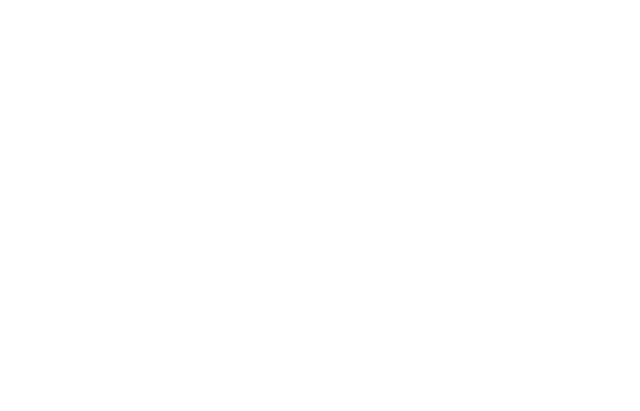
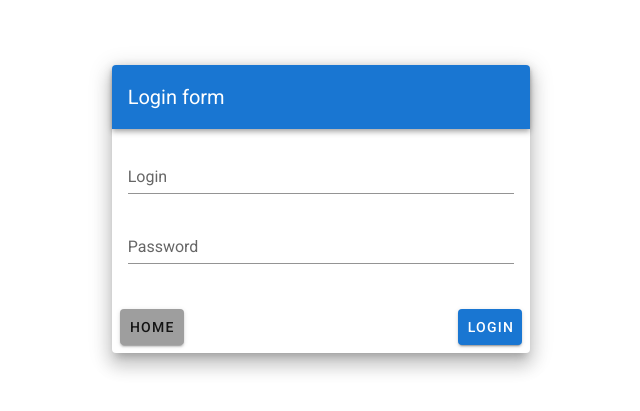
Before and after one commit to wrathchild14/musiCo-front, a Vue app in the folder musico/: page /sign-in in a window 1280 px wide. Shown: the part 191-602 px from the top of the page, without its empty margins (319-959 px from the left). Built offline with nearby package versions, Linux system fonts and the light colour scheme.

Commit message:
Sign-in basic

```diff
--- a/musico/src/router/index.js
+++ b/musico/src/router/index.js
@@ -4,8 +4,7 @@
 
 Vue.use(VueRouter)
 
-const routes = [
-  {
+const routes = [{
     path: '/',
     name: 'Home',
     component: Home
@@ -16,8 +15,18 @@
     // route level code-splitting
     // this generates a separate chunk (about.[hash].js) for this route
     // which is lazy-loaded when the route is visited.
-    component: () => import(/* webpackChunkName: "about" */ '../views/About.vue')
-  }
+    component: () => import( /* webpackChunkName: "about" */ '../views/About.vue')
+  },
+  {
+    path: '/sign-up',
+    name: 'Sign-up',
+    component: () => import('../views/Sign-up.vue') // TODO
+  },
+  {
+    path: '/sign-in',
+    name: 'Sign-in',
+    component: () => import('../views/Sign-in.vue') // TODO
+  },
 ]
 
 const router = new VueRouter({
--- a/musico/src/views/Home.vue
+++ b/musico/src/views/Home.vue
@@ -1,5 +1,8 @@
 <template>
-  <h1>HELLO</h1>
+  <v-main>
+    <h1>HELLO</h1>
+    <router-link to="/sign-in">SIGN IN</router-link>
+  </v-main>
 </template>
 
 <script>
@@ -12,7 +15,7 @@
 
   created() {
     // Axios for already created user with a token
-    const access_token = 'ae8466b307125e94db84ca3e1394da9ca671a29c';
+    const access_token = "ae8466b307125e94db84ca3e1394da9ca671a29c";
 
     getAPI
       .get("/user/", {
--- /dev/null
+++ b/musico/src/views/Sign-in.vue
@@ -0,0 +1,84 @@
+<template>
+  <v-app id="inspire">
+    <v-main>
+      <v-container fluid fill-height>
+        <v-layout align-center justify-center>
+          <v-flex xs12 sm8 md4>
+            <v-card class="elevation-12">
+              <v-toolbar v-if="!this.success" dark color="primary">
+                <v-toolbar-title>Login form</v-toolbar-title>
+              </v-toolbar>
+
+              <v-toolbar v-if="this.success" dark color="green">
+                <v-toolbar-title>Logged in</v-toolbar-title>
+              </v-toolbar>
+
+              <v-card-text>
+                <v-form>
+                  <!-- Username -->
+                  <v-text-field
+                    v-model="username"
+                    name="login"
+                    label="Login"
+                    type="text"
+                  ></v-text-field>
+                  <!-- Password -->
+                  <v-text-field
+                    v-model="password"
+                    id="password"
+                    name="password"
+                    label="Password"
+                    type="password"
+                  ></v-text-field>
+                </v-form>
+              </v-card-text>
+              <v-card-actions>
+                <v-btn color="grey" to="/">Home</v-btn>
+                <v-spacer></v-spacer>
+                <v-btn color="primary" @click="login()">Login</v-btn>
+              </v-card-actions>
+            </v-card>
+          </v-flex>
+        </v-layout>
+      </v-container>
+    </v-main>
+  </v-app>
+</template>
+
+<script>
+import { getAPI } from "../axios-api.js";
+
+export default {
+  name: "Login",
+  props: {
+    source: String,
+  },
+  data: () => ({
+    username: "",
+    password: "",
+    success: false,
+  }),
+  methods: {
+    login: async function () {
+      this.success = false;
+
+      getAPI
+        .post("/user/login/", {
+          username: this.username,
+          password: this.password,
+        })
+        .then((response) => {
+          const message = response.data.data.message; // ? Because the response's json is already called data
+          const token = response.data.token;
+          this.success = true;
+          console.log("Message: " + message, "\nTOKEN: " + token);
+        })
+        .catch((err) => {
+          console.log(err);
+        });
+    },
+  },
+};
+</script>
+
+<style></style>
```
Also changed, not shown: musico/src/views/Sign-up.vue (added).
